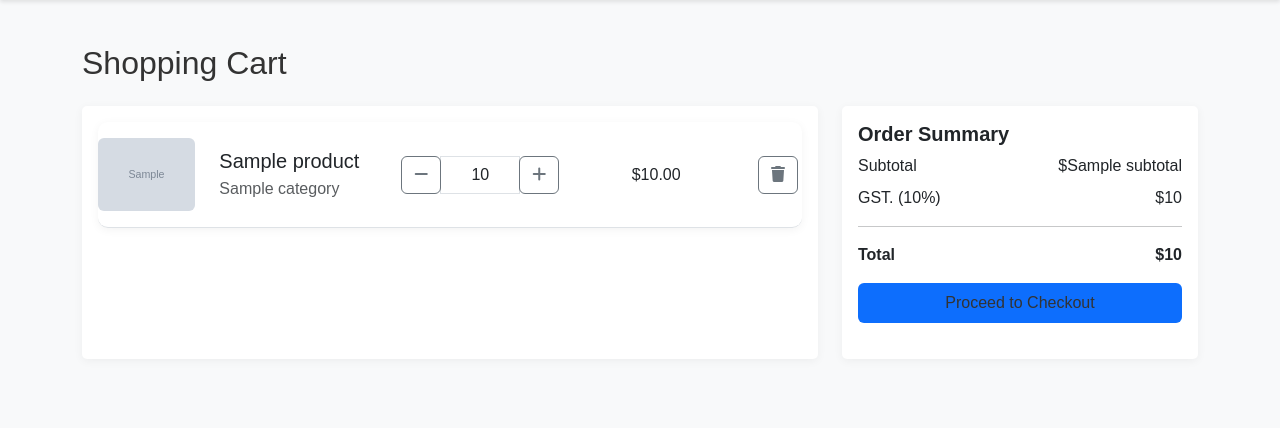
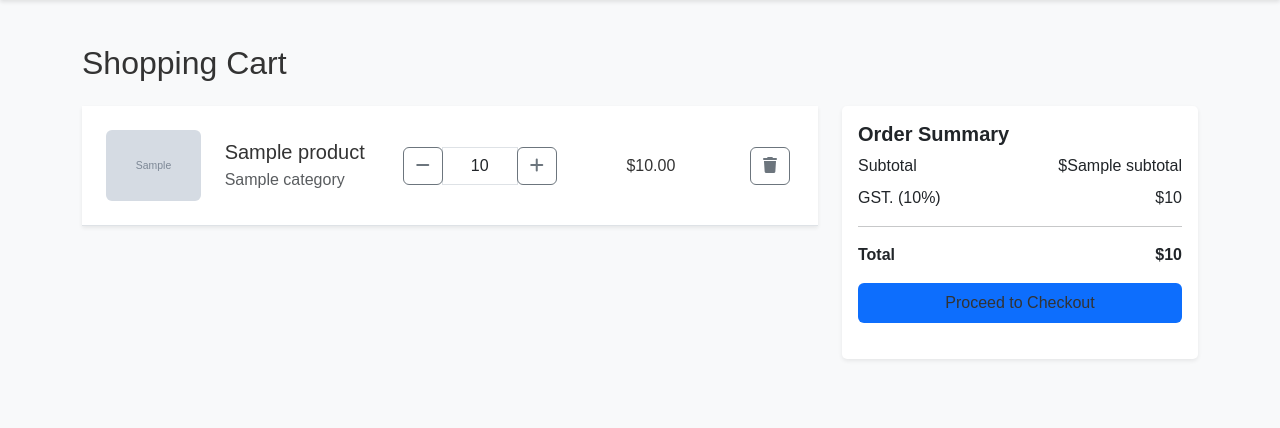
Before and after one commit to phattantran1997/ifn582_delivery, a Flask app: template templates/cart.html in a window 1280 px wide. Shown: the part 56-484 px from the top of the page. Run offline with Flask 3, Linux system fonts and the light colour scheme; the template is opened without the code that fills it: most values are stand-ins (such as "Sample title", 1, 10 or a date in 2020); grey boxes marked "Sample" are stand-in pictures.

Commit message:
fix: styles

```diff
--- a/static/css/cart.css
+++ b/static/css/cart.css
@@ -1,9 +1,7 @@
 /* Cart Items */
 .cart-item {
     background-color: white;
-    border-radius: 10px;
     box-shadow: 0 2px 10px rgba(0,0,0,0.05);
-    margin-bottom: 1.5rem;
 }
 
 .cart-item-title {
--- a/templates/cart.html
+++ b/templates/cart.html
@@ -20,11 +20,8 @@
         {% if cart.cart_items %}
             <div class="row">
                 <div class="col-md-8">
-                    <!-- Cart Items -->
-                    <div class="card mb-4">
-                        <div class="card-body">
                     {% for item in cart.cart_items %}
-                            <div class="cart-item mb-3 pb-3 border-bottom">
+                        <div class="cart-item p-4 border-bottom shadow-sm">
                             <div class="row align-items-center">
                                 <div class="col-md-2">
                                     <img src="{{ url_for('static', filename=item.product.image) }}" class="img-fluid rounded" alt="{{ item.product.name }}">
@@ -56,12 +53,10 @@
                         </div>
                     {% endfor %}
                 </div>
-                    </div>
-                </div>
 
                 <div class="col-md-4">
                     <!-- Order Summary -->
-                    <div class="card">
+                    <div class="card shadow-sm">
                         <div class="card-body">
                             <h5 class="card-title">Order Summary</h5>
                             <div class="d-flex justify-content-between mb-2">
```
Lines whose indentation alone changed are shown as unchanged.
